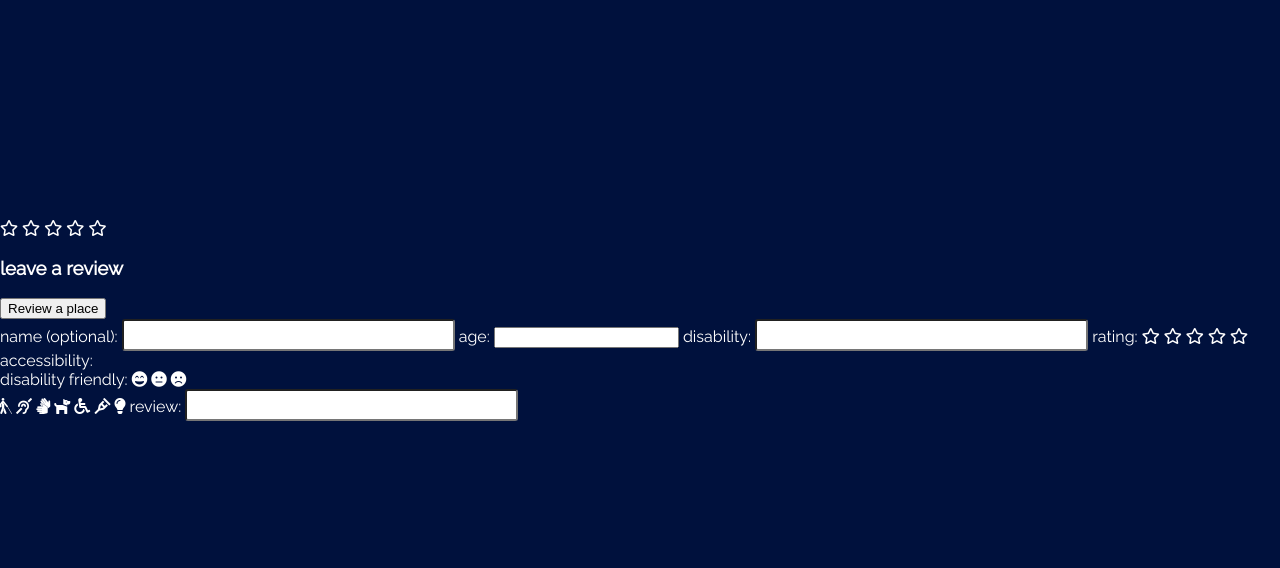
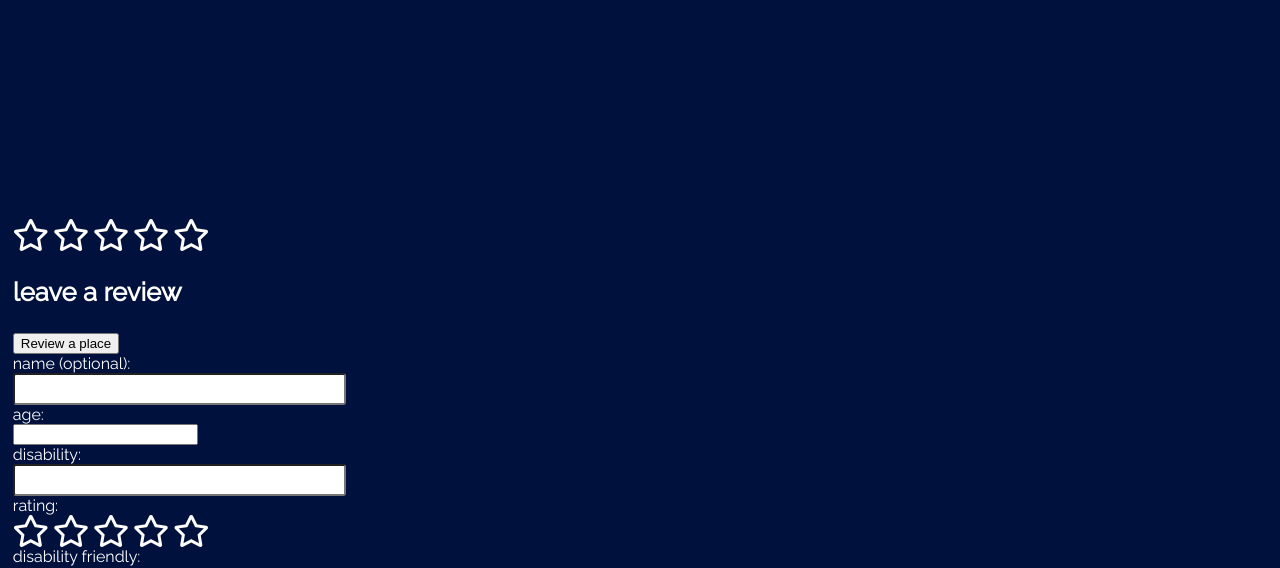
Before and after one commit to TheRagingArtist/Ubility, a website: page search.html in a window 1280 px wide. Shown: the part 85-653 px from the top of the page. Drawn offline with Linux system fonts and the light colour scheme.

Commit message:
styling the search page

```diff
--- a/public/css/logo.css
+++ b/public/css/logo.css
@@ -14,6 +14,7 @@ body {
   color: white;
   margin: 0;
   overflow: hidden;
+  box-sizing: border-box;
 }
 
 h1 {
--- a/public/css/search.css
+++ b/public/css/search.css
@@ -8,13 +8,34 @@
 }
 
 body {
-  background-color: var(--brand__color_darkblue);
-  text-transform: lowercase;
-  font-family: Raleway, sans serif;
-  color: white;
+  overflow: unset !important;
+  margin: .8rem !important;
+}
+
+
+
+input {
+  display: block;
+}
+
+.leave-a-review {
+  font-size: 1.6rem;
 }
 
 .search-results.grid {
     display: grid;
+}
 
+.accessibility {
+  font-size: 2rem;
+  margin: .5rem 1rem;
 }
+
+.react {
+  font-size: 2rem;
+  margin: .5rem 1rem;
+}
+
+.fa-star {
+  font-size: 2rem;
+}
--- a/search.html
+++ b/search.html
@@ -83,7 +83,7 @@
             </div>
 
             <div class="ubility-leave-review-container">
-                <h3>Leave a review</h3>
+                <h3 class="leave-a-review">Leave a review</h3>
                 <a class="leave-review-form-link" href="#leave-review">
                     <button type="button" class="leave-review-button">Review a place</button>
                 </a>
@@ -97,28 +97,34 @@
                     <input type="test" name="age">
                     <label for="disability">Disability:</label>
                     <input type="text" name="disability">
-                    <label for="rating">Rating:</label>
+
+                    <div class="rating">Rating:</div>
                     <span class="far fa-star"></span>
                     <span class="far fa-star"></span>
                     <span class="far fa-star"></span>
                     <span class="far fa-star"></span>
                     <span class="far fa-star"></span>
-                    Accessibility:
-                    <div class="friendly">
-                    Disability Friendly:
-                        <span class="fas fa-grin-beam"></span>
-                        <span class="fas fa-meh"></span>
-                        <span class="fas fa-frown"></span>
+
+                    <div class="friendly"> </div>
+                        <div class="mini-heading">Disability Friendly:</div>
+                        <span class="fas fa-grin-beam react"></span>
+                        <span class="fas fa-meh react"></span>
+                        <span class="fas fa-frown react"></span>
                     </div>
-                    <span class="fas fa-blind"></span>
-                    <span class="fas fa-deaf"></span>
-                    <span class="fas fa-sign-language"></span>
-                    <span class="fas fa-dog"></span>
-                    <span class="fas fa-wheelchair"></span>
-                    <span class="fas fa-crutch"></span>
-                    <span class="fas fa-lightbulb"></span>
-                    <label for="review">Review:</label>
-                    <input type="text" name="review">
+
+                    <div class="mini-heading">Accessibility:</div>
+                    <span class="fas fa-blind accessibility"></span>
+                    <span class="fas fa-deaf accessibility"></span>
+                    <span class="fas fa-sign-language accessibility"></span>
+                    <span class="fas fa-dog accessibility"></span>
+                    <span class="fas fa-wheelchair accessibility"></span>
+                    <span class="fas fa-crutch accessibility"></span>
+                    <span class="fas fa-lightbulb accessibility"></span>
+
+                    <div>
+                      <label for="review">Review:</label>
+                      <input type="text" name="review">
+                    </div>
                 </form>
             </div>
 
```
